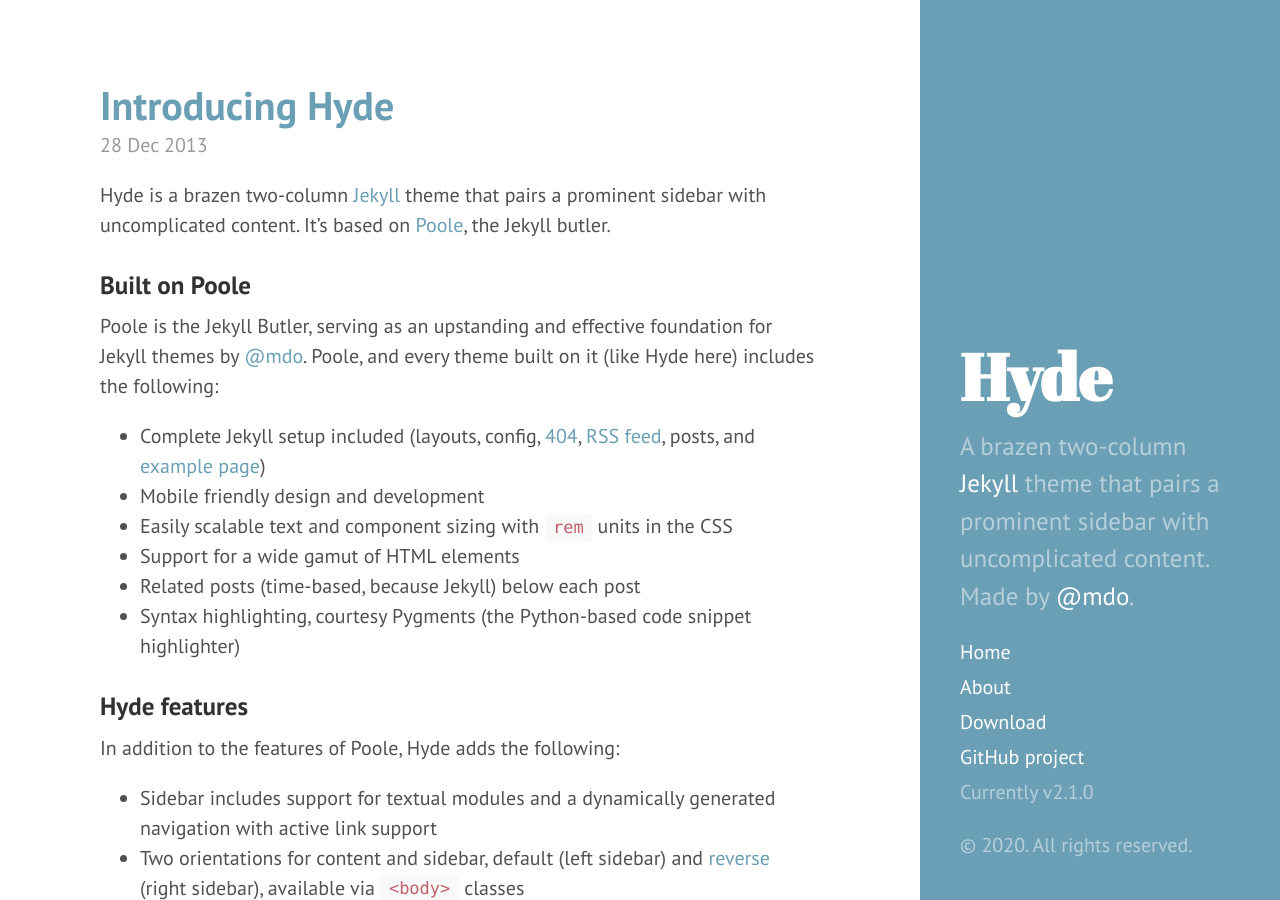
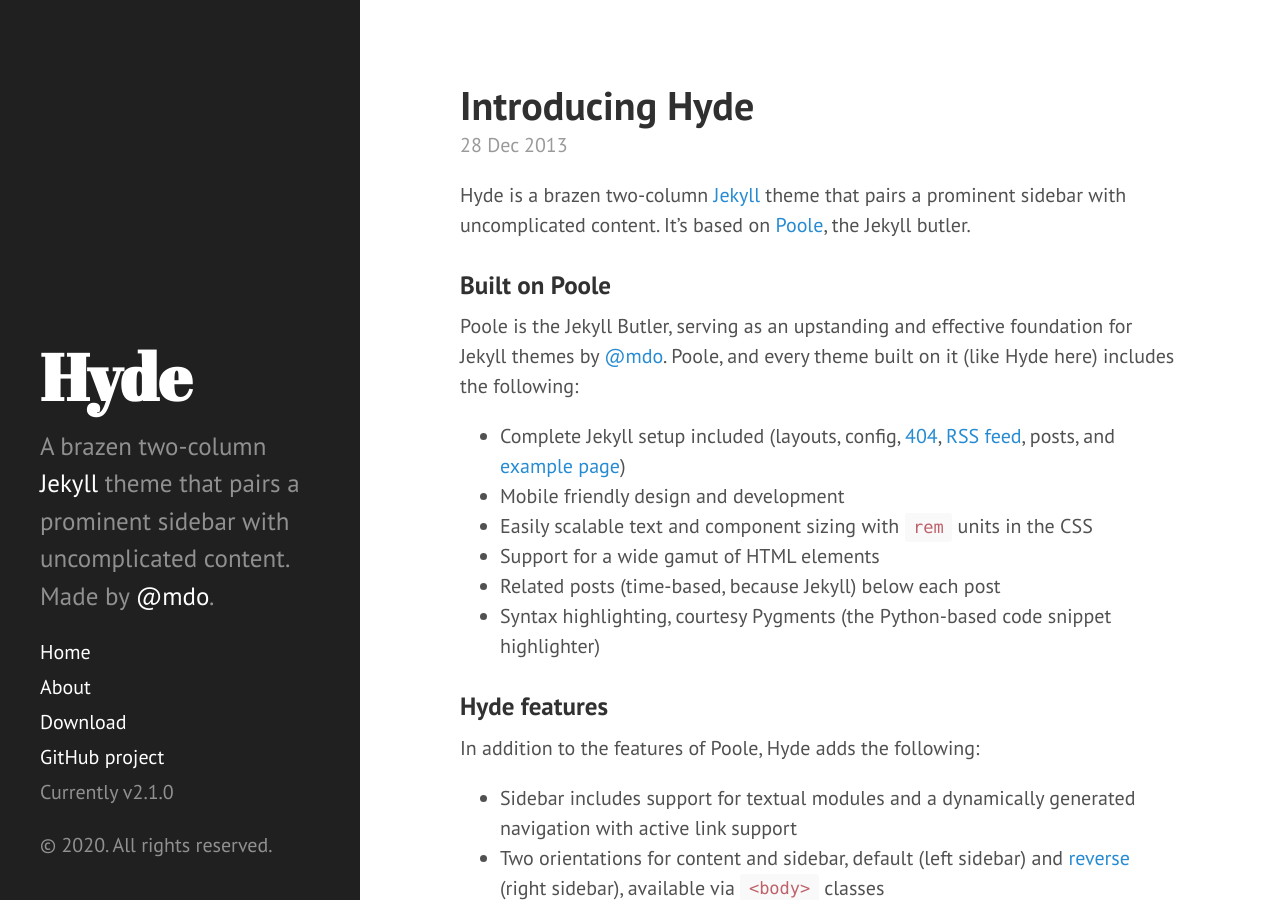
Before and after one commit to kye-fr/kye-fr.github.io, a Jekyll site: the page built from index.html, in a window 1280 px wide and 900 px high. Built offline with Jekyll 4.4.1, drawn with Linux system fonts in a browser that asks for light colours; Markdown is read by kramdown in place of the engine named in the settings; the list of posts is cut into pages by our own code.

```diff
--- a/_config.yml
+++ b/_config.yml
@@ -10,7 +10,7 @@ permalink:        pretty
 title:            Hyde
 tagline:          'A Jekyll theme'
 description:      'A brazen two-column <a href="http://jekyllrb.com" target="_blank">Jekyll</a> theme that pairs a prominent sidebar with uncomplicated content. Made by <a href="https://twitter.com/mdo" target="_blank">@mdo</a>.'
-url:              https://kye-fr.github.io/
+url:              https://kye-fr.github.io/kye-fr
 baseurl:          /
 
 author:
--- a/_layouts/default.html
+++ b/_layouts/default.html
@@ -3,7 +3,7 @@
 
   {% include head.html %}
 
-  <body class="theme-base-0d layout-reverse">
+  <body>
 
     {% include sidebar.html %}
 
```
